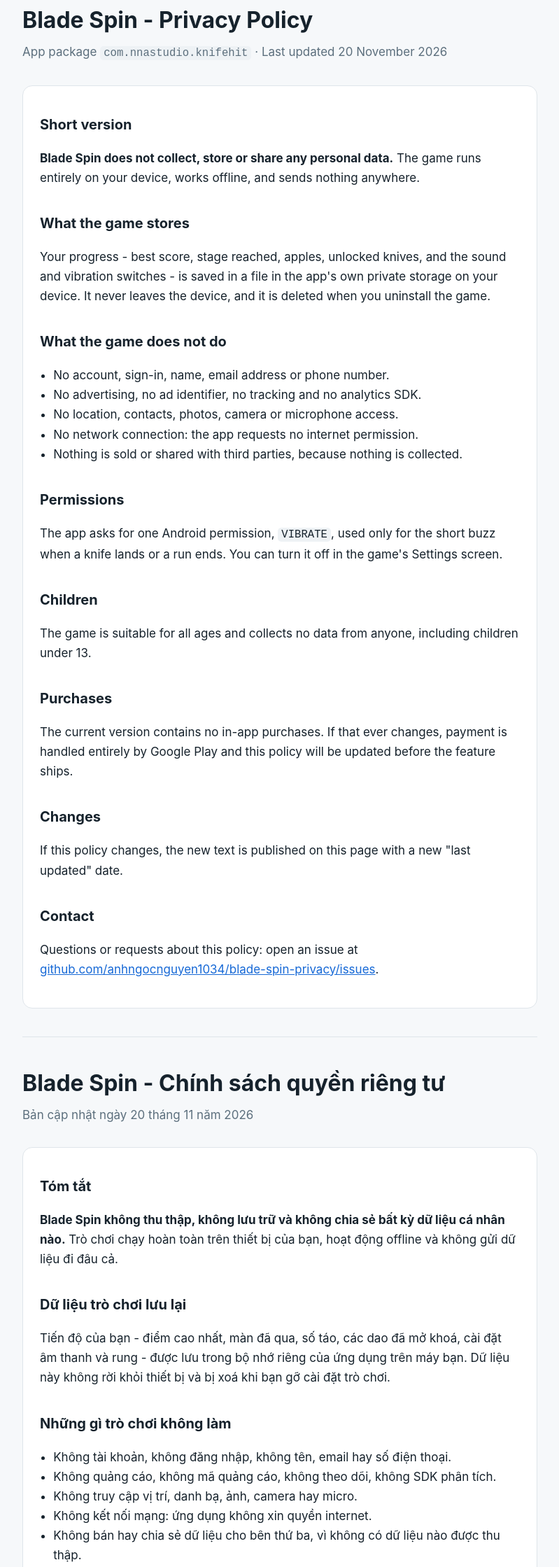
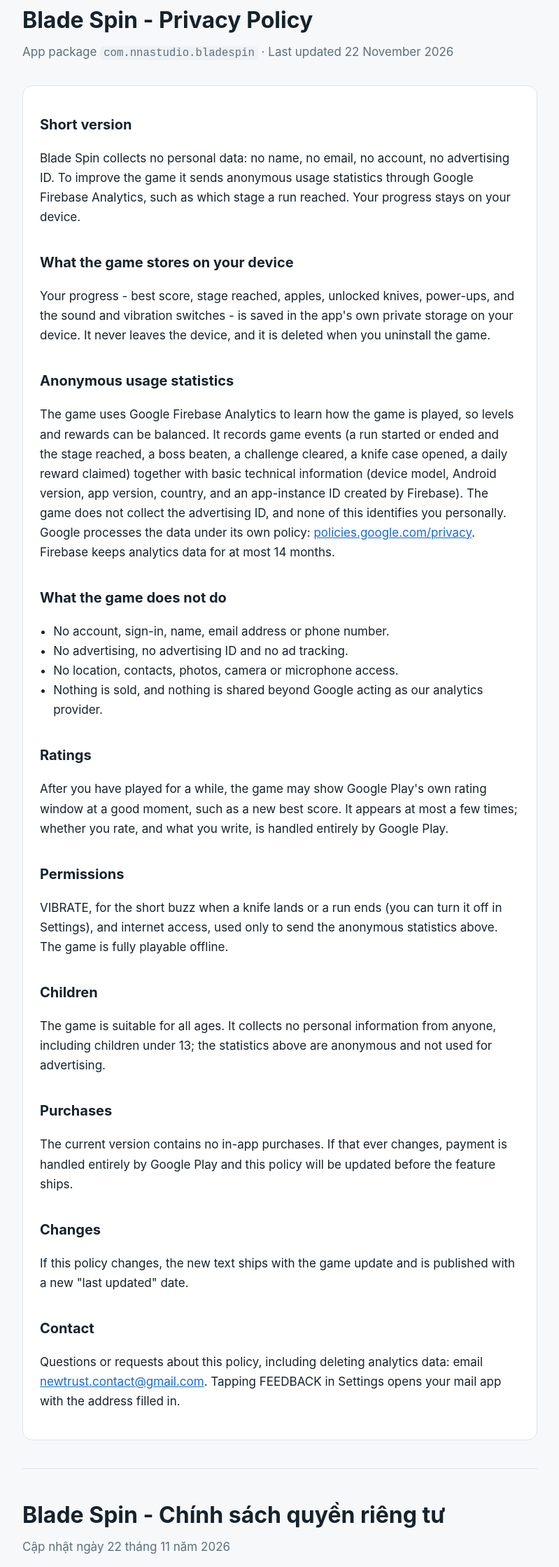
Before and after one commit to anhngocnguyen1034/blade-spin-privacy, a plain HTML site: page index.html in a window 1280 px wide. Shown: the part 29-2268 px from the top of the page at 70% size, without its empty margins (240-1039 px from the left). Drawn offline with Linux system fonts and the light colour scheme.

Commit message:
Update policy: Firebase Analytics, Play rating, new package and contact email
The game now sends anonymous usage statistics through Firebase Analytics
(no advertising ID) and may show the Google Play rating window. Package
renamed to com.nnastudio.bladespin; contact is newtrust.contact@gmail.com.

Co-Authored-By: Claude Opus 5.5 <noreply@anthropic.com>

```diff
--- a/index.html
+++ b/index.html
@@ -30,87 +30,105 @@
 </head>
 <body>
 <h1>Blade Spin - Privacy Policy</h1>
-<p class="sub">App package <code>com.nnastudio.knifehit</code> &middot; Last updated 20 November 2026</p>
+<p class="sub">App package <code>com.nnastudio.bladespin</code> &middot; Last updated 22 November 2026</p>
 
 <div class="card">
 <h2>Short version</h2>
-<p><strong>Blade Spin does not collect, store or share any personal data.</strong> The game runs entirely on your
-device, works offline, and sends nothing anywhere.</p>
 
-<h2>What the game stores</h2>
-<p>Your progress - best score, stage reached, apples, unlocked knives, and the sound and vibration switches -
-is saved in a file in the app's own private storage on your device. It never leaves the device, and it is
-deleted when you uninstall the game.</p>
+<p>Blade Spin collects no personal data: no name, no email, no account, no advertising ID. To improve the game it sends anonymous usage statistics through Google Firebase Analytics, such as which stage a run reached. Your progress stays on your device.</p>
+
+<h2>What the game stores on your device</h2>
+
+<p>Your progress - best score, stage reached, apples, unlocked knives, power-ups, and the sound and vibration switches - is saved in the app&#x27;s own private storage on your device. It never leaves the device, and it is deleted when you uninstall the game.</p>
+
+<h2>Anonymous usage statistics</h2>
+
+<p>The game uses Google Firebase Analytics to learn how the game is played, so levels and rewards can be balanced. It records game events (a run started or ended and the stage reached, a boss beaten, a challenge cleared, a knife case opened, a daily reward claimed) together with basic technical information (device model, Android version, app version, country, and an app-instance ID created by Firebase). The game does not collect the advertising ID, and none of this identifies you personally. Google processes the data under its own policy: <a href="https://policies.google.com/privacy">policies.google.com/privacy</a>. Firebase keeps analytics data for at most 14 months.</p>
 
 <h2>What the game does not do</h2>
+
 <ul>
   <li>No account, sign-in, name, email address or phone number.</li>
-  <li>No advertising, no ad identifier, no tracking and no analytics SDK.</li>
+  <li>No advertising, no advertising ID and no ad tracking.</li>
   <li>No location, contacts, photos, camera or microphone access.</li>
-  <li>No network connection: the app requests no internet permission.</li>
-  <li>Nothing is sold or shared with third parties, because nothing is collected.</li>
+  <li>Nothing is sold, and nothing is shared beyond Google acting as our analytics provider.</li>
 </ul>
 
+<h2>Ratings</h2>
+
+<p>After you have played for a while, the game may show Google Play&#x27;s own rating window at a good moment, such as a new best score. It appears at most a few times; whether you rate, and what you write, is handled entirely by Google Play.</p>
+
 <h2>Permissions</h2>
-<p>The app asks for one Android permission, <code>VIBRATE</code>, used only for the short buzz when a knife
-lands or a run ends. You can turn it off in the game's Settings screen.</p>
+
+<p>VIBRATE, for the short buzz when a knife lands or a run ends (you can turn it off in Settings), and internet access, used only to send the anonymous statistics above. The game is fully playable offline.</p>
 
 <h2>Children</h2>
-<p>The game is suitable for all ages and collects no data from anyone, including children under 13.</p>
+
+<p>The game is suitable for all ages. It collects no personal information from anyone, including children under 13; the statistics above are anonymous and not used for advertising.</p>
 
 <h2>Purchases</h2>
-<p>The current version contains no in-app purchases. If that ever changes, payment is handled entirely by
-Google Play and this policy will be updated before the feature ships.</p>
+
+<p>The current version contains no in-app purchases. If that ever changes, payment is handled entirely by Google Play and this policy will be updated before the feature ships.</p>
 
 <h2>Changes</h2>
-<p>If this policy changes, the new text is published on this page with a new "last updated" date.</p>
+
+<p>If this policy changes, the new text ships with the game update and is published with a new &quot;last updated&quot; date.</p>
 
 <h2>Contact</h2>
-<p>Questions or requests about this policy: open an issue at
-<a href="https://github.com/anhngocnguyen1034/blade-spin-privacy/issues">github.com/anhngocnguyen1034/blade-spin-privacy/issues</a>.</p>
+
+<p>Questions or requests about this policy, including deleting analytics data: email <a href="mailto:newtrust.contact@gmail.com">newtrust.contact@gmail.com</a>. Tapping FEEDBACK in Settings opens your mail app with the address filled in.</p>
 </div>
 
 <hr>
 
 <h1 id="vi">Blade Spin - Chính sách quyền riêng tư</h1>
-<p class="sub">Bản cập nhật ngày 20 tháng 11 năm 2026</p>
+<p class="sub">Cập nhật ngày 22 tháng 11 năm 2026</p>
 
 <div class="card">
 <h2>Tóm tắt</h2>
-<p><strong>Blade Spin không thu thập, không lưu trữ và không chia sẻ bất kỳ dữ liệu cá nhân nào.</strong>
-Trò chơi chạy hoàn toàn trên thiết bị của bạn, hoạt động offline và không gửi dữ liệu đi đâu cả.</p>
 
-<h2>Dữ liệu trò chơi lưu lại</h2>
-<p>Tiến độ của bạn - điểm cao nhất, màn đã qua, số táo, các dao đã mở khoá, cài đặt âm thanh và rung - được
-lưu trong bộ nhớ riêng của ứng dụng trên máy bạn. Dữ liệu này không rời khỏi thiết bị và bị xoá khi bạn
-gỡ cài đặt trò chơi.</p>
+<p>Blade Spin không thu thập dữ liệu cá nhân: không tên, không email, không tài khoản, không mã quảng cáo. Để cải thiện trò chơi, game gửi số liệu sử dụng ẩn danh qua Google Firebase Analytics, ví dụ một lượt chơi đi tới màn nào. Tiến độ của bạn vẫn nằm trên máy bạn.</p>
+
+<h2>Dữ liệu lưu trên máy bạn</h2>
+
+<p>Tiến độ của bạn - điểm cao nhất, màn đã qua, số táo, các dao đã mở khoá, power-up, cài đặt âm thanh và rung - được lưu trong bộ nhớ riêng của ứng dụng trên máy bạn. Dữ liệu này không rời khỏi thiết bị và bị xoá khi bạn gỡ cài đặt trò chơi.</p>
+
+<h2>Số liệu sử dụng ẩn danh</h2>
+
+<p>Trò chơi dùng Google Firebase Analytics để biết người chơi chơi thế nào, nhằm cân bằng màn chơi và phần thưởng. Game ghi lại các sự kiện trong game (bắt đầu hay kết thúc một lượt và màn đạt được, hạ boss, qua challenge, mở hòm dao, nhận quà hằng ngày) cùng thông tin kỹ thuật cơ bản (dòng máy, phiên bản Android, phiên bản game, quốc gia, và một mã cài đặt ứng dụng do Firebase tạo). Game không thu thập mã quảng cáo, và không dữ liệu nào xác định được cá nhân bạn. Google xử lý dữ liệu theo chính sách của Google: <a href="https://policies.google.com/privacy">policies.google.com/privacy</a>. Firebase giữ dữ liệu phân tích tối đa 14 tháng.</p>
 
 <h2>Những gì trò chơi không làm</h2>
+
 <ul>
   <li>Không tài khoản, không đăng nhập, không tên, email hay số điện thoại.</li>
-  <li>Không quảng cáo, không mã quảng cáo, không theo dõi, không SDK phân tích.</li>
+  <li>Không quảng cáo, không mã quảng cáo, không theo dõi quảng cáo.</li>
   <li>Không truy cập vị trí, danh bạ, ảnh, camera hay micro.</li>
-  <li>Không kết nối mạng: ứng dụng không xin quyền internet.</li>
-  <li>Không bán hay chia sẻ dữ liệu cho bên thứ ba, vì không có dữ liệu nào được thu thập.</li>
+  <li>Không bán dữ liệu, và không chia sẻ cho ai ngoài Google với vai trò nhà cung cấp dịch vụ phân tích.</li>
 </ul>
 
+<h2>Đánh giá</h2>
+
+<p>Sau khi bạn đã chơi một thời gian, trò chơi có thể hiện cửa sổ đánh giá của chính Google Play vào lúc phù hợp, ví dụ khi bạn đạt điểm cao mới. Cửa sổ này hiện rất ít lần; việc đánh giá và nội dung bạn viết do Google Play xử lý hoàn toàn.</p>
+
 <h2>Quyền truy cập</h2>
-<p>Ứng dụng chỉ xin một quyền Android là <code>VIBRATE</code>, dùng cho rung ngắn khi dao cắm trúng hoặc khi
-thua. Bạn có thể tắt trong màn hình Settings của trò chơi.</p>
+
+<p>VIBRATE, cho rung ngắn khi dao cắm trúng hoặc khi thua (có thể tắt trong Settings), và quyền internet, chỉ dùng để gửi số liệu ẩn danh nêu trên. Trò chơi chơi được hoàn toàn khi không có mạng.</p>
 
 <h2>Trẻ em</h2>
-<p>Trò chơi phù hợp mọi lứa tuổi và không thu thập dữ liệu của bất kỳ ai, kể cả trẻ dưới 13 tuổi.</p>
+
+<p>Trò chơi phù hợp mọi lứa tuổi. Trò chơi không thu thập thông tin cá nhân của bất kỳ ai, kể cả trẻ dưới 13 tuổi; số liệu nêu trên là ẩn danh và không dùng cho quảng cáo.</p>
 
 <h2>Mua hàng</h2>
-<p>Phiên bản hiện tại không có mua hàng trong ứng dụng. Nếu sau này có, việc thanh toán do Google Play xử lý
-và chính sách này sẽ được cập nhật trước khi tính năng phát hành.</p>
+
+<p>Phiên bản hiện tại không có mua hàng trong ứng dụng. Nếu sau này có, việc thanh toán do Google Play xử lý và chính sách này sẽ được cập nhật trước khi tính năng phát hành.</p>
 
 <h2>Thay đổi</h2>
-<p>Khi chính sách thay đổi, nội dung mới sẽ được đăng tại trang này kèm ngày cập nhật mới.</p>
+
+<p>Khi chính sách thay đổi, nội dung mới đi kèm bản cập nhật trò chơi và được đăng với ngày cập nhật mới.</p>
 
 <h2>Liên hệ</h2>
-<p>Mọi câu hỏi về chính sách này, vui lòng tạo issue tại
-<a href="https://github.com/anhngocnguyen1034/blade-spin-privacy/issues">github.com/anhngocnguyen1034/blade-spin-privacy/issues</a>.</p>
+
+<p>Mọi câu hỏi hay yêu cầu về chính sách này, kể cả yêu cầu xoá dữ liệu phân tích, vui lòng gửi email tới <a href="mailto:newtrust.contact@gmail.com">newtrust.contact@gmail.com</a>. Nút FEEDBACK trong Settings sẽ mở ứng dụng email với sẵn địa chỉ.</p>
 </div>
 </body>
 </html>
```
Also changed, not shown: 1 other file.
